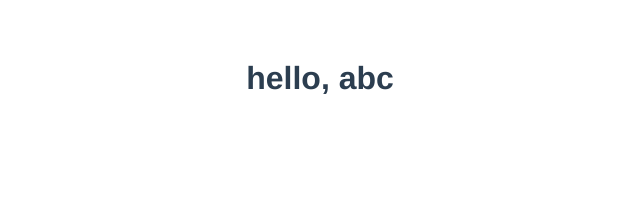
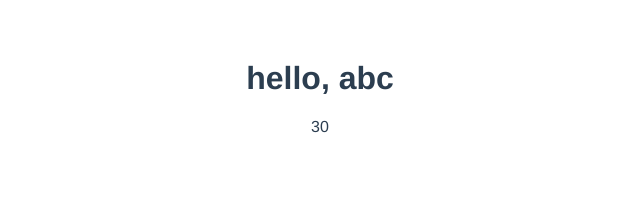
Before and after one commit to Omnish007/Vue-JS, a Vue app: page / in a window 1280 px wide. Shown: the top 208 px of the page, without its empty margins (320-960 px from the left). Built offline with nearby package versions, Linux system fonts and the light colour scheme.

Commit message:
text binding

```diff
--- a/src/App.vue
+++ b/src/App.vue
@@ -3,14 +3,22 @@
     name:"App",
     data(){
       return{
-        name:"abc"
+        greet:"hello",
+        name:"abc",
+        age:30
       }
     }
   }
 </script>
 
+
+
 <template>
-  <h1>hello, {{name}}</h1>
+  <h1>{{greet}}, {{name}}</h1>
+  <div v-text="age"></div>
+
+  <!-- gives error -->
+  <!-- <div v-text="age">hello</div> -->
 </template>
 
 <style>
```
